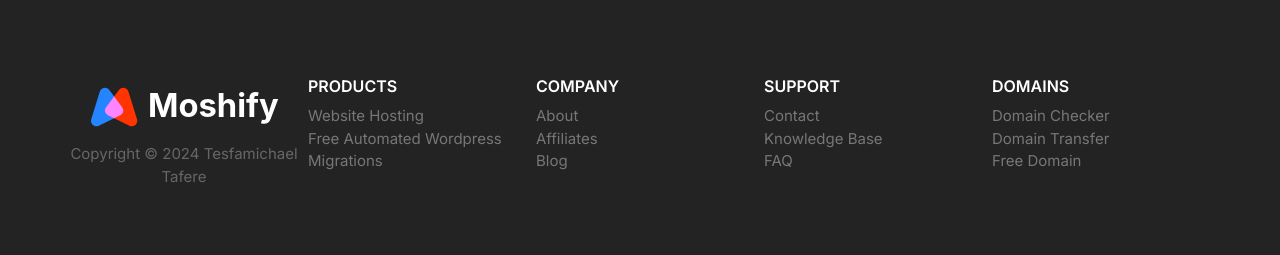
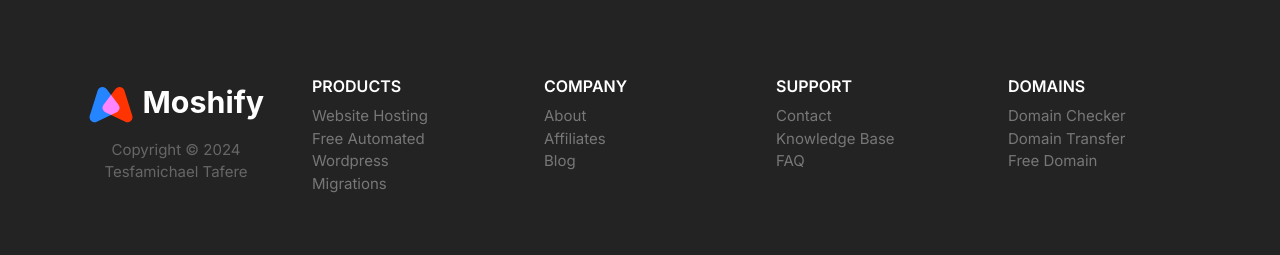
Before and after one commit to Tesfamichael12/Moshify, a website built with Parcel: page index.html in a window 1280 px wide. Shown: the part 5610-5865 px from the top of the page. Built offline with nearby package versions, Linux system fonts and the light colour scheme.

```diff
--- a/css/styles.css
+++ b/css/styles.css
@@ -889,7 +889,7 @@
 }
 
 .footer__section {
-  padding: 2rem 0;
+  padding: 2rem;
   border-bottom: 1px solid #363636;
 }
 
@@ -927,6 +927,7 @@
   }
   .footer__sections {
     grid-template-columns: repeat(auto-fit, minmax(10rem, 1fr));
+    gap: 2rem;
   }
 
   .footer__section {
```
Also changed, not shown: package.json (added, +15 -0 lines), 1 other file.
